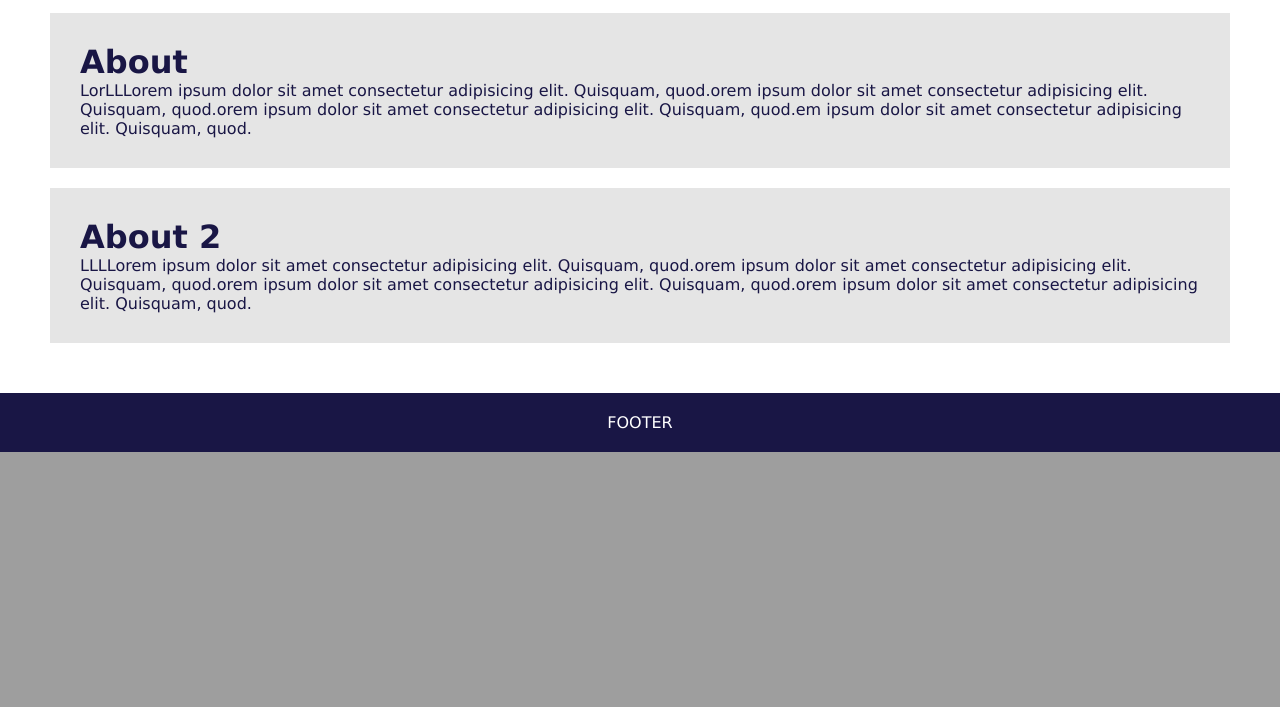
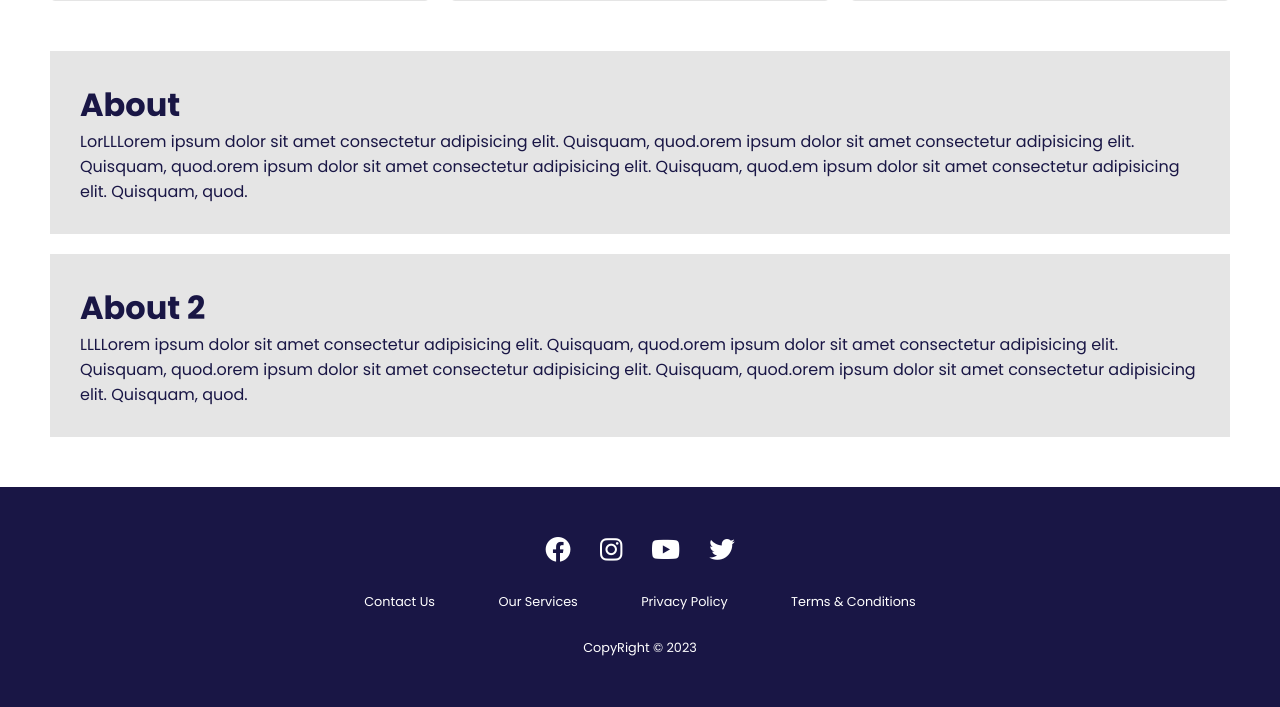
Before and after one commit to zharkaa/uas-pemograman-web, a PHP site: page / in a window 1280 px wide. Shown: the part 1543-2250 px from the top of the page. Before the commit the page ends 1995 px from the top, so only its background shows below. Run offline with PHP 8.4, Linux system fonts and the light colour scheme.

Commit message:
add footer styling

```diff
--- a/index.html
+++ b/index.html
@@ -5,6 +5,16 @@
     <meta name="viewport" content="width=device-width, initial-scale=1.0" />
     <!-- <link rel="stylesheet" href="style2.css" /> -->
     <link rel="stylesheet" href="./style/style.css" />
+    <link rel="stylesheet" href="./style/footer.style.css" />
+    <!-- <link rel="stylesheet" href="https://cdnjs.cloudflare.com/ajax/libs/font-awesome/4.7.0/css/font-awesome.min.css"> -->
+
+    <link
+      rel="stylesheet"
+      href="https://cdnjs.cloudflare.com/ajax/libs/font-awesome/6.4.0/css/all.min.css"
+      integrity="sha512-iecdLmaskl7CVkqkXNQ/ZH/XLlvWZOJyj7Yy7tcenmpD1ypASozpmT/E0iPtmFIB46ZmdtAc9eNBvH0H/ZpiBw=="
+      crossorigin="anonymous"
+      referrerpolicy="no-referrer"
+    />
     <title>Home</title>
   </head>
   <body>
@@ -34,7 +44,6 @@
       <div class="home-container">
         <div class="home-content">
           <h1>Book Collection</h1>
-
         </div>
       </div>
 
@@ -81,7 +90,35 @@
     </div>
 
     <!-- footer -->
-    <footer class="footer">FOOTER</footer>
+    <footer>
+      <div class="footer">
+        <div class="row">
+          <a href=""><i class="fa-brands fa-facebook"></i></a>
+          <a href=""><i class="fa-brands fa-instagram"></i></a>
+          <a href=""><i class="fa-brands fa-youtube"></i></a>
+          <a href=""><i class="fa-brands fa-twitter"></i></a>
+        </div>
+        <div class="row">
+          <ul>
+            <li>
+              <a href="">Contact Us</a>
+            </li>
+            <li>
+              <a href="">Our Services</a>
+            </li>
+            <li>
+              <a href="">Privacy Policy</a>
+            </li>
+            <li>
+              <a href="">Terms & Conditions</a>
+            </li>
+          </ul>
+        </div>
+        <div class="row">
+          CopyRight &copy; 2023
+        </div>
+      </div>
+    </footer>
     <script src="script.js"></script>
   </body>
 </html>
--- a/style/about.style.css
+++ b/style/about.style.css
@@ -1,3 +1,5 @@
+@import url('https://fonts.googleapis.com/css2?family=Poppins:wght@300;400;500;600;700&display=swap');
+
 :root {
   --primary-color: #191645;
   --secondary-color: #43c6ac;
@@ -10,7 +12,7 @@
   box-sizing: border-box;
   margin: 0;
   padding: 0;
-  font-family: JetBrains Mono, Verdana, Geneva, Tahoma, sans-serif;
+  font-family: JetBrains Mono, "Poppins", Verdana, Geneva, Tahoma, sans-serif;
 }
 
 body {
--- /dev/null
+++ b/style/footer.style.css
@@ -0,0 +1,65 @@
+:root {
+  --primary-color: #191645;
+  --secondary-color: #43c6ac;
+  --third-color: #e5e5e5;
+  --text-white: #fff;
+  --text-black: #000;
+}
+
+footer {
+  background-color: var(--primary-color);
+  padding: 30px 0;
+  text-align: center;
+  color: white;
+  font-family: JetBrains Mono, "Poppins", Verdana, sans-serif;
+  text-align: center;
+}
+
+.footer .row {
+    width: 100%;
+    margin: 1% 0%;
+    padding: 0.6% 0%;
+    color: var(--text-white);
+    font-size: 0.8em;
+}
+
+.footer .row a {
+    text-decoration: none;
+    color: var(--text-white);
+    transition: 0.5s;
+}
+
+.footer .row a:hover{
+    color: var(--secondary-color);
+}
+
+.footer .row ul {
+    width: 100%;
+}
+
+.footer .row ul li {
+    display: inline-block;
+    margin: 0 30px;
+}
+
+.footer .row a i {
+    font-size: 2em;
+    margin: 0% 1%;
+}
+
+@media (max-width: 720px) {
+    .footer {
+        text-align: left;
+        padding: 5%;
+    }
+
+    .footer .row ul li {
+        display: block;
+        margin: 10px 0px;
+        text-align: left;
+    }
+
+    .footer .row a i {
+        margin: 0% 3%;
+    }
+}
--- a/style/login.style.css
+++ b/style/login.style.css
@@ -1,3 +1,5 @@
+@import url('https://fonts.googleapis.com/css2?family=Poppins:wght@300;400;500;600;700&display=swap');
+
 :root {
   --primary-color: #191645;
   --secondary-color: #43c6ac;
@@ -15,7 +17,7 @@ body {
   justify-content: center;
   align-items: center;
   flex-direction: column;
-  font-family: JetBrains Mono, sans-serif;
+  font-family: JetBrains Mono, "Poppins", Verdana, Geneva, Tahoma, sans-serif;
   height: 100vh;
   margin: -20px 0 50px;
 }
--- a/style/style.css
+++ b/style/style.css
@@ -1,3 +1,5 @@
+@import url('https://fonts.googleapis.com/css2?family=Poppins:wght@300;400;500;600;700&display=swap');
+
 :root {
   --primary-color: #191645;
   --secondary-color: #43c6ac;
@@ -9,9 +11,8 @@
 * {
   margin: 0;
   padding: 0;
-  font-family: JetBrains Mono, Verdana, Geneva, Tahoma, sans-serif;
-  box-sizing: border-box;
-  /* overflow-x: hidden; */
+  font-family: JetBrains Mono, "Poppins", Verdana, Geneva, Tahoma, sans-serif;
+  box-sizing: border-box;;
 }
 
 body {
@@ -274,13 +275,12 @@ nav {
 }
 
 /* footer */
-footer {
+/* footer {
   background-color: var(--primary-color);
   padding: 20px;
   text-align: center;
   color: white;
-  /* border-radius: 10px 10px 0 0; */
-}
+} */
 
 .content-1 {
   padding: 30px;
```
